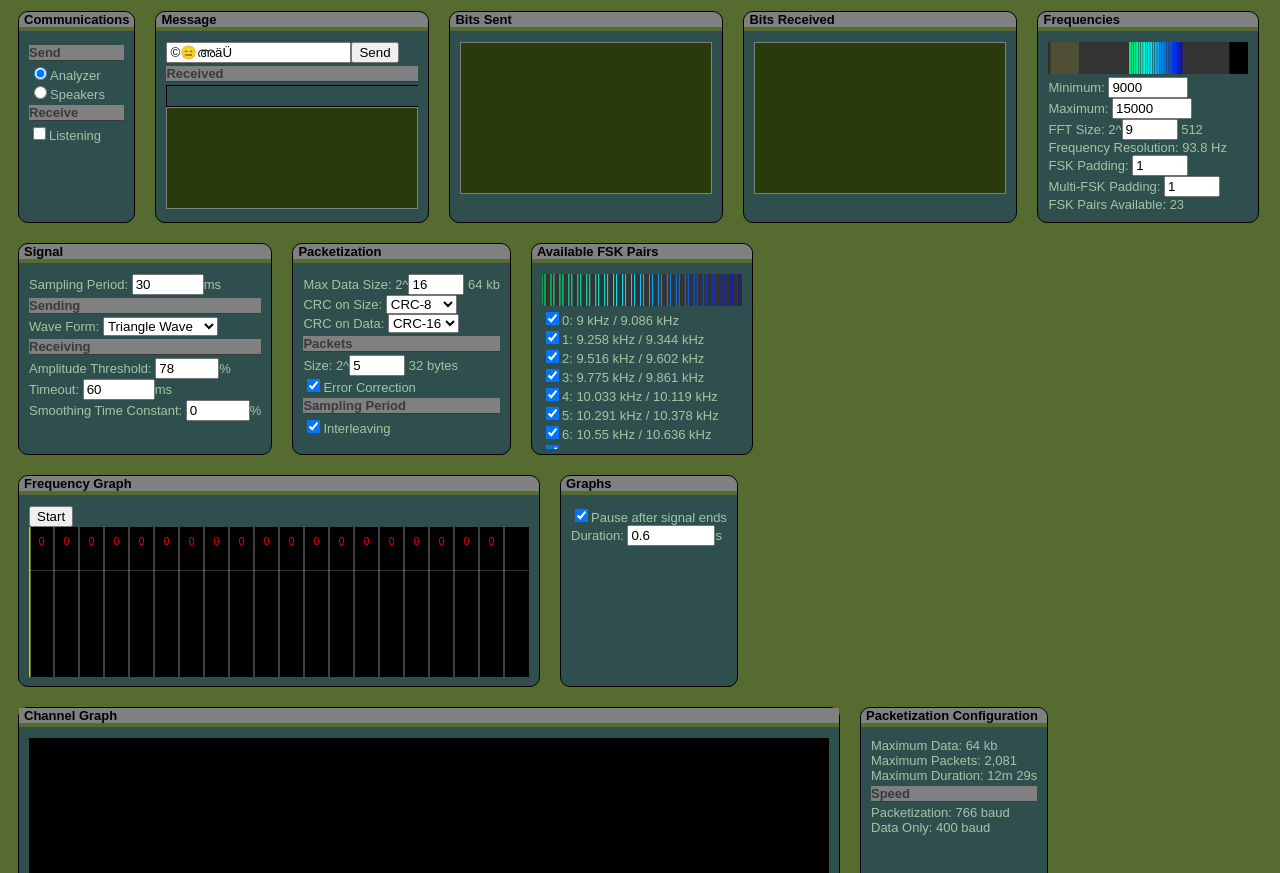
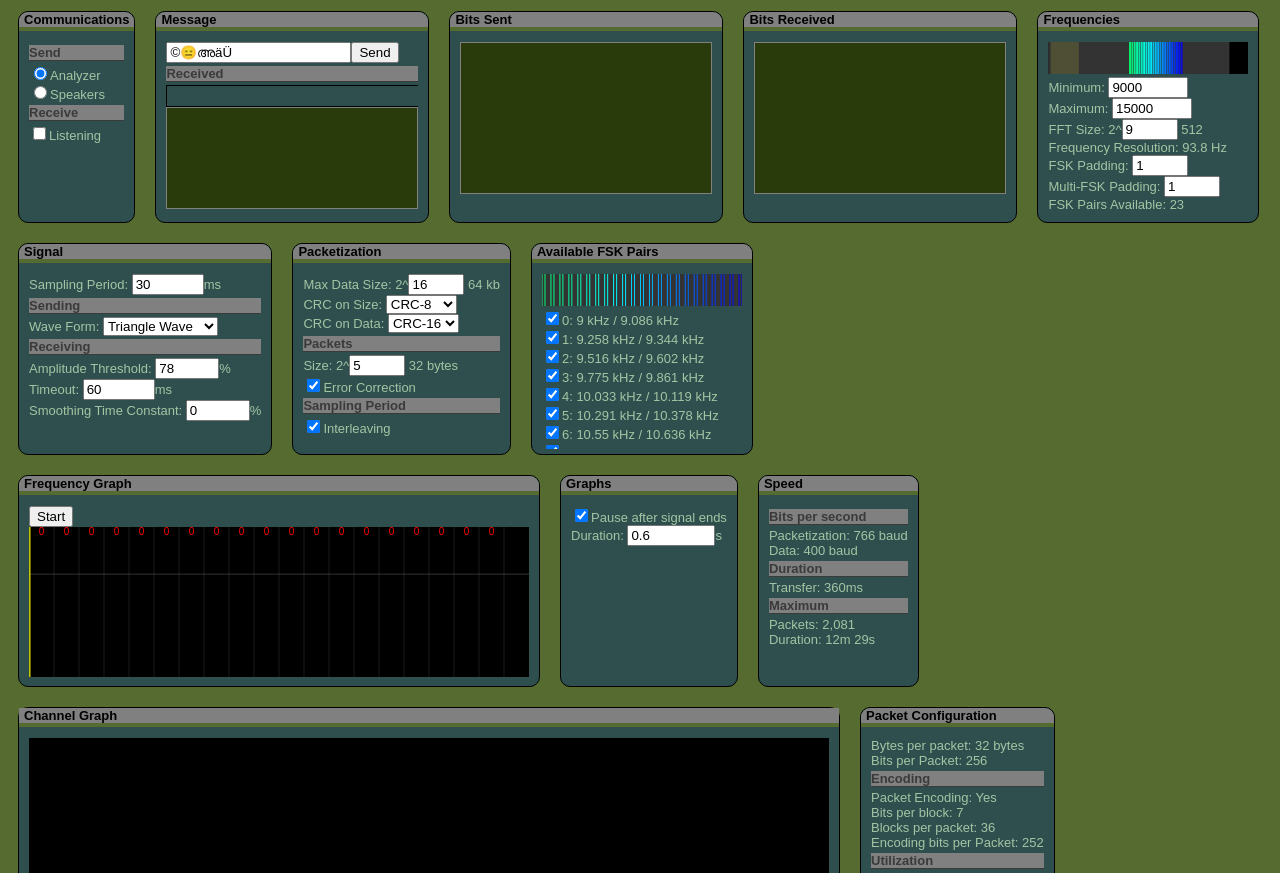
Before and after one commit to lewismoten/data-over-audio, a website built with Vite: page index.html in a window 1280 px wide. Shown: the part 79-952 px from the top of the page. Built offline with nearby package versions, Linux system fonts and the light colour scheme.

Commit message:
convert speed panel

```diff
--- a/Humanize.js
+++ b/Humanize.js
@@ -1,4 +1,5 @@
 export function byteSize(count) {
+  if(count === 0) return 'none';
   let unitIndex = 0;
   const units = ['bytes', 'kb', 'mb', 'gb', 'tb', 'pb'];
   while(count > 999) {
@@ -10,6 +11,7 @@ export function byteSize(count) {
   return `${count.toLocaleString()} ${units[unitIndex]}`
 }
 export function hertz(hz) {
+  if(hz === 0) return 'none';
   let unitIndex = 0;
   const units = ['Hz', 'kHz', 'mHz', 'gHz', 'tHz', 'pHz'];
   while(hz >= 1000) {
@@ -21,6 +23,7 @@ export function hertz(hz) {
   return `${hz.toLocaleString()} ${units[unitIndex]}`
 }
 export function bitsPerSecond(bps) {
+  if(bps === 0) return 'none';
   let unitIndex = 0;
   const units = ['baud', 'Kbps', 'Mbps', 'Gbps', 'Tbps', 'Pbps'];
   while(bps > 999) {
@@ -32,6 +35,7 @@ export function bitsPerSecond(bps) {
   return `${bps.toLocaleString()} ${units[unitIndex]}`
 }
 export function durationMilliseconds(milliseconds) {
+  if(milliseconds === 0) return 'none';
   const lookup = [
     {mod: 1000, singular: 'ms', plural: 'ms'},
     {mod: 60, singular: 's', plural: 's'},
--- a/Panels/FrequencyGraphPanel.js
+++ b/Panels/FrequencyGraphPanel.js
@@ -104,7 +104,7 @@ class FrequencyGraphPanel extends BasePanel {
   }
 
   draw = () => {
-    const maxAmps = 280; // inflated for height
+    const maxAmps = 290; // inflated for height
     const ultimateFrequency = this.sampleRate / 2;
     const canvas = this.getElement('frequency-graph');
     const ctx = canvas.getContext('2d');
@@ -166,7 +166,7 @@ class FrequencyGraphPanel extends BasePanel {
       ctx.beginPath();
       ctx.moveTo(rightX, 0);
       ctx.lineTo(rightX, height);
-      ctx.strokeStyle = 'hsla(120, 100%, 100%, 50%)';
+      ctx.strokeStyle = 'hsla(120, 100%, 100%, 10%)';
       ctx.lineWidth = 1;
       ctx.stroke();
 
@@ -193,7 +193,7 @@ class FrequencyGraphPanel extends BasePanel {
         let size = ctx.measureText(text);
         let textX = leftX + (samplePeriodWidth / 2) - (size.width / 2);
         // far enough from prior text?
-        if(textX - lastTextX > size.width) {
+        if(textX - lastTextX > (size.width * 2)) {
           lastTextX = textX;
           ctx.lineWidth = 2;
           ctx.textBaseline = 'bottom';
@@ -226,11 +226,11 @@ class FrequencyGraphPanel extends BasePanel {
     let textX = leftX + (samplePeriodWidth / 2) - (size.width / 2);
 
     // far enough from prior text?
-    if(textX - this.lastCountX > size.width) {
+    if(textX - this.lastCountX > (size.width * 2)) {
       this.lastCountX = textX;
       ctx.lineWidth = 2;
       ctx.textBaseline = 'bottom';
-      let textY = 20;
+      let textY = 10;
       ctx.strokeStyle = 'black';
       ctx.strokeText(text, textX, textY);
       if(count === 0) {
--- /dev/null
+++ b/Panels/SpeedPanel.js
@@ -0,0 +1,41 @@
+import BasePanel from './BasePanel';
+import * as Humanize from '../Humanize';
+
+class SpeedPanel extends BasePanel {
+  constructor() {
+    super('Speed');
+    this.addSection('Bits per second');
+
+    this.openField('Packetization');
+    this.addDynamicText('bps-packetization', 'n/a');
+    this.closeField();
+
+    this.openField('Data');
+    this.addDynamicText('bps-data', 'n/a');
+    this.closeField();
+
+    this.addSection('Duration');
+
+    this.openField('Transfer');
+    this.addDynamicText('transfer-duration', 'n/a');
+    this.closeField();
+
+    this.addSection('Maximum');
+
+    this.openField('Packets');
+    this.addDynamicText('max-packets', 'n/a');
+    this.closeField();
+
+    this.openField('Duration');
+    this.addDynamicText('max-duration', 'n/a');
+    this.closeField();
+  };
+
+  setMaximumPackets = (count) => this.setValueById('max-packets', count.toLocaleString());
+  setMaximumDurationMilliseconds = (milliseconds) => this.setValueById('max-duration', Humanize.durationMilliseconds(milliseconds));
+  setPacketizationBitsPerSecond = (bps) => this.setValueById('bps-packetization', Humanize.bitsPerSecond(bps));
+  setDataBitsPerSecond = (bps) => this.setValueById('bps-data', Humanize.bitsPerSecond(bps));
+  setTransferDurationMilliseconds = (milliseconds) => this.setValueById('transfer-duration', Humanize.durationMilliseconds(milliseconds))
+}
+
+export default SpeedPanel;
--- a/index.html
+++ b/index.html
@@ -17,17 +17,6 @@
     </div>
     </div>
 
-    <div>
-      <h2>Packetization Configuration</h2>
-      <div>
-        Maximum Data: <span id="packetization-max-bytes"></span><br>
-        Maximum Packets: <span id="packetization-max-packets"></span><br>
-        Maximum Duration: <span id="packetization-max-duration"></span><br>
-        <h4>Speed</h4>
-        Packetization: <span id="packetization-speed-bits-per-second"></span><br>
-        Data Only: <span id="packetization-speed-effective-bits-per-second"></span><br>
-      </div>
-    </div>
     <div>
       <h2>Packet Configuration</h2>
       <div>
@@ -55,10 +44,6 @@
         Packetization Bits: <span id="packetization-bit-count"></span><br>
         Packet Count: <span id="packet-count"></span><br>
         Total Segments: <span id="total-segments"></span><br>
-        <h3>Transfer Time</h3>
-        Per Segment: <span id="segment-transfer-duration"></span><br>
-        Per Packet: <span id="packet-transfer-duration"></span><br>
-        Total: <span id="data-transfer-duration"></span><br>
         <h3>Utilization</h3>
         Unused bits in last packet: <span id="last-packet-unused-bit-count"></span><br>
       </div>
--- a/index.js
+++ b/index.js
@@ -16,6 +16,7 @@ import PacketizationPanel from "./Panels/PacketizationPanel";
 import AvailableFskPairsPanel from "./Panels/AvailableFskPairsPanel";
 import FrequencyGraphPanel from "./Panels/FrequencyGraphPanel";
 import GraphConfigurationPanel from './Panels/GraphConfigurationPanel'
+import SpeedPanel from './Panels/SpeedPanel';
 import {
   bitsToInt,
   bitsToBytes,
@@ -66,9 +67,11 @@ const packetizationPanel = new PacketizationPanel();
 const availableFskPairsPanel = new AvailableFskPairsPanel();
 const frequencyGraphPanel = new FrequencyGraphPanel();
 const graphConfigurationPanel = new GraphConfigurationPanel();
+const speedPanel = new SpeedPanel();
 
 function handleWindowLoad() {
   const panelContainer = document.getElementById('panel-container');
+  panelContainer.prepend(speedPanel.getDomElement());
   panelContainer.prepend(graphConfigurationPanel.getDomElement());
   panelContainer.prepend(frequencyGraphPanel.getDomElement());
   panelContainer.prepend(availableFskPairsPanel.getDomElement());
@@ -122,6 +125,12 @@ function handleWindowLoad() {
   frequencyGraphPanel.setAmplitudeThreshold(signalPanel.getAmplitudeThreshold());
   frequencyGraphPanel.setDurationMilliseconds(graphConfigurationPanel.getDurationMilliseconds());
 
+  speedPanel.setMaximumPackets(0);
+  speedPanel.setMaximumDurationMilliseconds(0);
+  speedPanel.setDataBitsPerSecond(0);
+  speedPanel.setPacketizationBitsPerSecond(0);
+  speedPanel.setTransferDurationMilliseconds(0);
+
   AudioReceiver.setTimeoutMilliseconds(signalPanel.getTimeoutMilliseconds());
 
 
@@ -173,6 +182,7 @@ function handleWindowLoad() {
 
   availableFskPairsPanel.addEventListener('change', (event) => {
     frequencyGraphPanel.setFskPairs(event.selected);
+    configurationChanged();
   });
   graphConfigurationPanel.addEventListener('pauseAfterEndChange', (event) => {
     if(!frequencyGraphPanel.isRunning()) {
@@ -309,20 +319,20 @@ function updatePacketUtils() {
     packetEncodingBitCount: ERROR_CORRECTION_BLOCK_SIZE,
     packetDecodingBitCount: ERROR_CORRECTION_DATA_SIZE,
   });
+  speedPanel.setMaximumPackets(PacketUtils.getMaxPackets());
+  speedPanel.setMaximumDurationMilliseconds(PacketUtils.getMaxDurationMilliseconds());
+  speedPanel.setDataBitsPerSecond(PacketUtils.getEffectiveBaud());
+  speedPanel.setPacketizationBitsPerSecond(PacketUtils.getBaud());
+  speedPanel.setTransferDurationMilliseconds(PacketUtils.getDataTransferDurationMillisecondsFromByteCount(
+    textToBytes(messagePanel.getMessage()).length
+  ));
+
 }
 function updatePacketStats() {
   const text = messagePanel.getMessage();
   const bits = textToBits(text);
   const byteCount = text.length;
   const bitCount = PacketUtils.getPacketizationBitCountFromBitCount(bits.length);;
-
-  // # Packetization
-  document.getElementById('packetization-max-bytes').innerText = Humanize.byteSize(PacketUtils.getDataMaxByteCount());
-  document.getElementById('packetization-max-packets').innerText = PacketUtils.getMaxPackets().toLocaleString();
-  document.getElementById('packetization-max-duration').innerText = Humanize.durationMilliseconds(PacketUtils.getMaxDurationMilliseconds());
-  // ## Packetization Speed
-  document.getElementById('packetization-speed-bits-per-second').innerText = Humanize.bitsPerSecond(PacketUtils.getBaud());
-  document.getElementById('packetization-speed-effective-bits-per-second').innerText = Humanize.bitsPerSecond(PacketUtils.getEffectiveBaud());
 
   // Data
   document.getElementById('original-byte-count').innerText = textToBytes(text).length.toLocaleString();
@@ -345,9 +355,6 @@ function updatePacketStats() {
   document.getElementById('packet-unused-bit-count').innerText = PacketUtils.getPacketUnusedBitCount().toLocaleString();
   document.getElementById('last-packet-unused-bit-count').innerText = PacketUtils.fromByteCountGetPacketLastUnusedBitCount(byteCount).toLocaleString();
   document.getElementById('last-segment-unused-bit-count').innerText = PacketUtils.getPacketLastSegmentUnusedBitCount().toLocaleString()
-  document.getElementById('packet-transfer-duration').innerText = Humanize.durationMilliseconds(PacketUtils.getPacketDurationMilliseconds());
-  document.getElementById('segment-transfer-duration').innerText = Humanize.durationMilliseconds(PacketUtils.getSegmentDurationMilliseconds());
-  document.getElementById('data-transfer-duration').innerText = Humanize.durationMilliseconds(PacketUtils.getDataTransferDurationMilliseconds(bitCount));
   document.getElementById('segments-per-packet').innerText = PacketUtils.getPacketSegmentCount().toLocaleString();
   frequencyGraphPanel.setSamplePeriodsPerGroup(PacketUtils.getPacketSegmentCount());
   document.getElementById('total-segments').innerText = getTotalSegmentCount(bitCount).toLocaleString();
```
